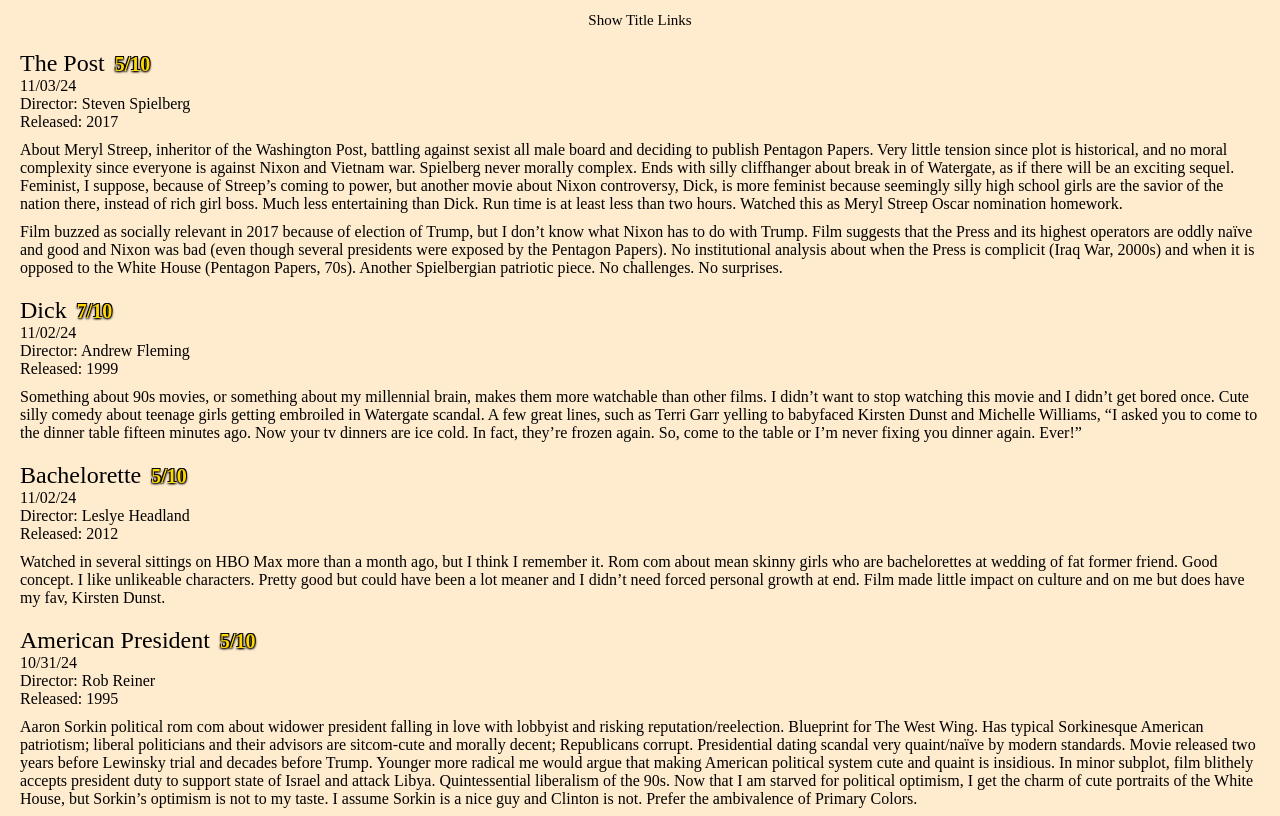
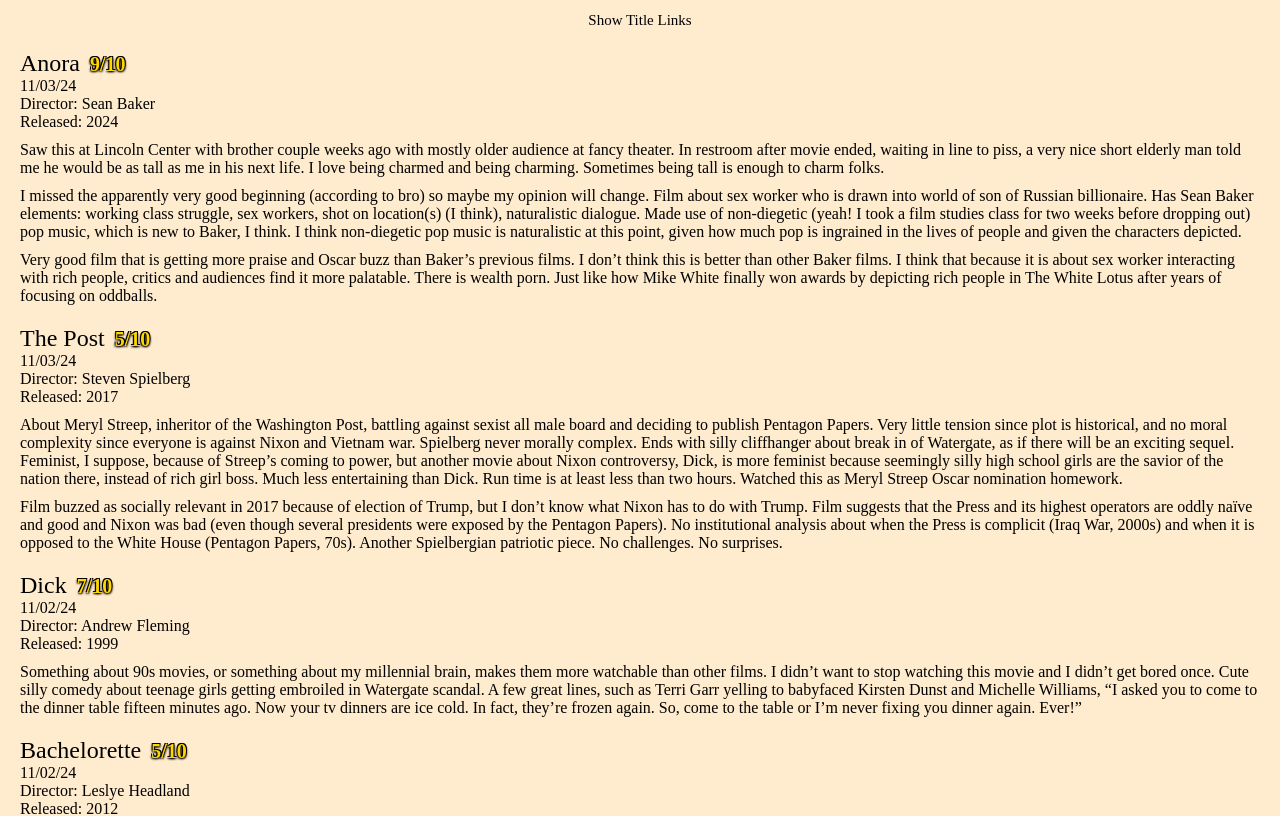
Before and after one commit to nkossally/movie-log, a React (Create React App) app: page / in a window 1280 px wide. Shown: the top 816 px of the page. Built offline with nearby package versions, Linux system fonts and the light colour scheme.

Commit message:
add anora

```diff
--- a/src/App.js
+++ b/src/App.js
@@ -82,6 +82,7 @@
   const ref74 = useRef(null);
   const ref75 = useRef(null);
   const ref76 = useRef(null);
+  const ref77 = useRef(null);
 
   const toggleLinks = () => {
     setShowLinks(!showLinks);
@@ -105,6 +106,9 @@
 
       {showLinks && (
         <div className="links-container">
+          <button className="title-link" onClick={scrollRefIntoView(ref77)}>
+           Anora
+          </button>
           <button className="title-link" onClick={scrollRefIntoView(ref76)}>
            The Post
           </button>
@@ -355,6 +359,17 @@
         text2=""
         rating={}
       />  */}
+      <Review
+        title="Anora"
+        director="Sean Baker"
+        ref={ref77}
+        date="11/03/24"
+        releaseDate="2024"
+        text="Saw this at Lincoln Center with brother couple weeks ago with mostly older audience at fancy theater. In restroom after movie ended, waiting in line to piss, a very nice short elderly man told me he would be as tall as me in his next life. I love being charmed and being charming. Sometimes being tall is enough to charm folks."
+        text2="I missed the apparently very good beginning (according to bro) so maybe my opinion will change. Film about sex worker who is drawn into world of son of Russian billionaire. Has Sean Baker elements: working class struggle, sex workers, shot on location(s) (I think), naturalistic dialogue. Made use of non-diegetic (yeah! I took a film studies class for two weeks before dropping out) pop music, which is new to Baker, I think. I think non-diegetic pop music is naturalistic at this point, given how much pop is ingrained in the lives of people and given the characters depicted."
+        text3="Very good film that is getting more praise and Oscar buzz than Baker’s previous films. I don’t think this is better than other Baker films. I think that because it is about sex worker interacting with rich people, critics and audiences find it more palatable. There is wealth porn. Just like how Mike White finally won awards by depicting rich people in The White Lotus after years of focusing on oddballs."
+        rating={9}
+      />
       <Review
         title="The Post"
         director="Steven Spielberg"
```
